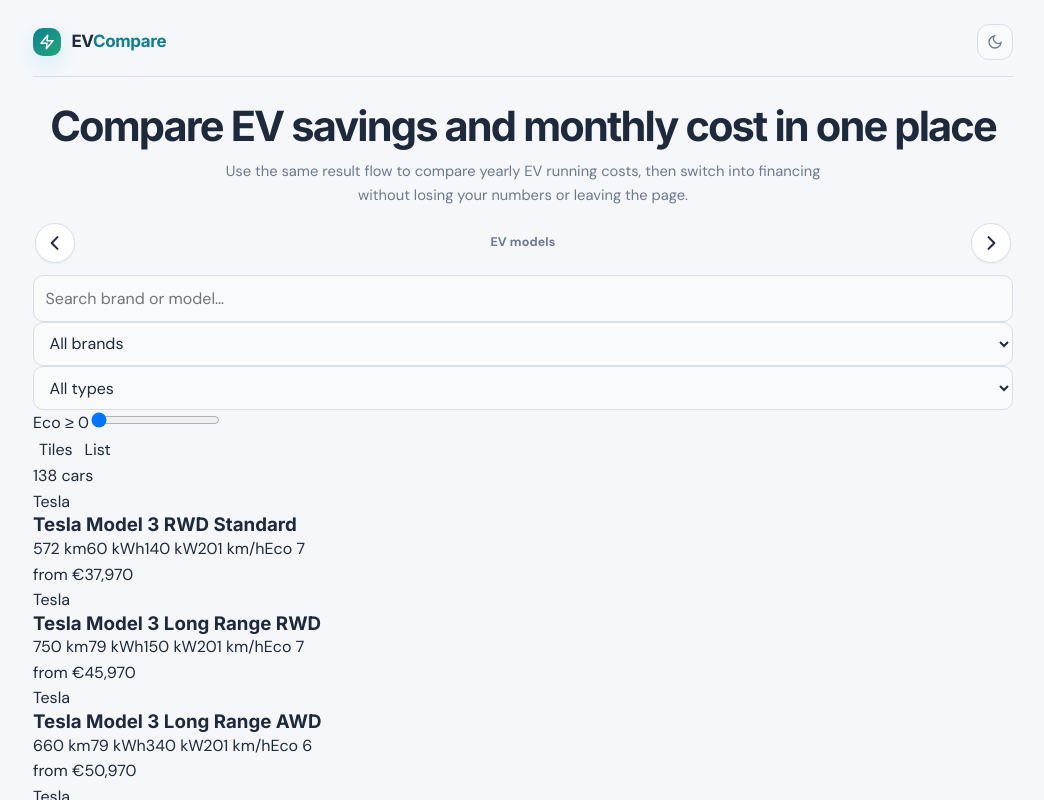
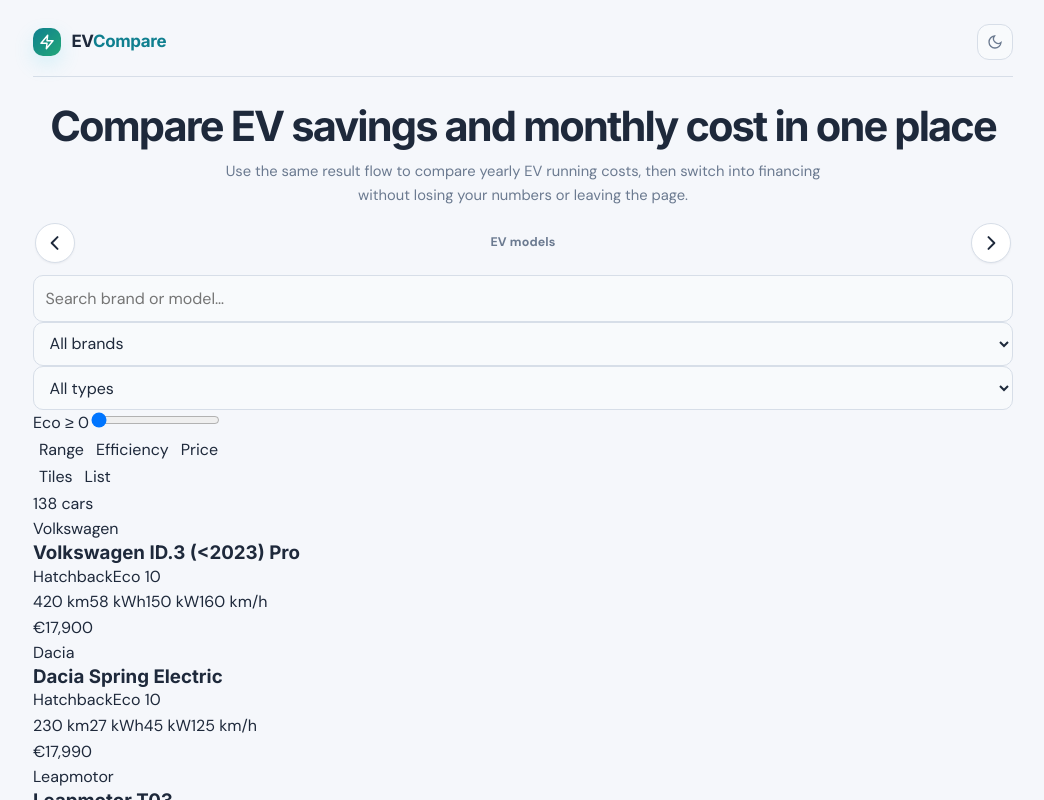
Before and after one commit to Azshken/EVCompare, a React (Vite) app: page / in a window 1280 px wide. Both pictures are taken after a click on the button 172 px from the left and 242 px from the top of the page. Shown: the top 800 px of the page, without its empty margins (117-1161 px from the left). Built offline with nearby package versions, Linux system fonts and the light colour scheme.

Commit message:
Add sort controls, exact prices, and prepare for tile/list styling

```diff
--- a/src/components/carselect/CarSelectPage.tsx
+++ b/src/components/carselect/CarSelectPage.tsx
@@ -23,6 +23,17 @@
 const cars = evModels as EvModel[];
 
 type ViewMode = "tiles" | "list";
+type SortKey = "range" | "efficiency" | "price";
+
+function getEfficiency(car: EvModel): number {
+  if (car.range && car.battery && car.battery > 0) {
+    return car.range / car.battery;
+  }
+  if (car.wltp && car.wltp > 0) {
+    return 100 / car.wltp;
+  }
+  return 0;
+}
 
 export function CarSelectPage() {
   const [brand, setBrand] = useState<string>("all");
@@ -30,6 +41,7 @@
   const [ecoMin, setEcoMin] = useState<number>(0);
   const [view, setView] = useState<ViewMode>("tiles");
   const [search, setSearch] = useState("");
+  const [sortBy, setSortBy] = useState<SortKey>("price");
 
   const brands = useMemo(
     () => ["all", ...Array.from(new Set(cars.map((c) => c.brand))).sort()],
@@ -41,7 +53,7 @@
   );
 
   const filtered = useMemo(() => {
-    return cars.filter((c) => {
+    const result = cars.filter((c) => {
       if (brand !== "all" && c.brand !== brand) return false;
       if (type !== "all" && c.type !== type) return false;
       if (c.eco < ecoMin) return false;
@@ -52,7 +64,20 @@
       }
       return true;
     });
-  }, [brand, type, ecoMin, search]);
+
+    result.sort((a, b) => {
+      if (sortBy === "range") {
+        return (b.range ?? 0) - (a.range ?? 0);
+      }
+      if (sortBy === "efficiency") {
+        return getEfficiency(b) - getEfficiency(a);
+      }
+      // price: cheapest first
+      return (a.price ?? Infinity) - (b.price ?? Infinity);
+    });
+
+    return result;
+  }, [brand, type, ecoMin, search, sortBy]);
 
   return (
     <div className="car-select-page">
@@ -95,14 +120,42 @@
             onChange={(e) => setEcoMin(Number(e.target.value))}
           />
         </label>
+      </div>
+
+      <div className="car-toolbar">
+        <div className="sort-buttons">
+          <button
+            type="button"
+            className={sortBy === "range" ? "active" : ""}
+            onClick={() => setSortBy("range")}
+          >
+            Range
+          </button>
+          <button
+            type="button"
+            className={sortBy === "efficiency" ? "active" : ""}
+            onClick={() => setSortBy("efficiency")}
+          >
+            Efficiency
+          </button>
+          <button
+            type="button"
+            className={sortBy === "price" ? "active" : ""}
+            onClick={() => setSortBy("price")}
+          >
+            Price
+          </button>
+        </div>
         <div className="view-toggle">
           <button
+            type="button"
             className={view === "tiles" ? "active" : ""}
             onClick={() => setView("tiles")}
           >
             Tiles
           </button>
           <button
+            type="button"
             className={view === "list" ? "active" : ""}
             onClick={() => setView("list")}
           >
@@ -116,7 +169,6 @@
       <div className={view === "tiles" ? "car-tiles" : "car-list"}>
         {filtered.map((car) => (
           <article key={car.id} className="car-card">
-            {view === "tiles" && (
             <div className="car-image-placeholder">
               {car.imageUrl ? (
                 <img src={car.imageUrl} alt="" />
@@ -124,21 +176,23 @@
                 <span>{car.brand}</span>
               )}
             </div>
-            )}
             <div className="car-info">
               <h3>
                 {car.brand} {car.model}
                 {car.variant ? ` ${car.variant}` : ""}
               </h3>
+              <div className="car-meta">
+                <span className="car-type">{car.type}</span>
+                <span className="eco-badge">Eco {car.eco}</span>
+              </div>
               <div className="car-stats">
                 <span>{car.range ?? "–"} km</span>
                 <span>{car.battery ?? "–"} kWh</span>
                 <span>{car.power ?? "–"} kW</span>
                 <span>{car.topSpeed ?? "–"} km/h</span>
-                <span className="eco-badge">Eco {car.eco}</span>
               </div>
               <div className="car-price">
-                from €{car.price?.toLocaleString("en-EU") ?? "–"}
+                €{car.price?.toLocaleString("en-EU") ?? "–"}
               </div>
               {car.affiliateUrl && (
                 <a
```
Lines whose indentation alone changed are shown as unchanged.
